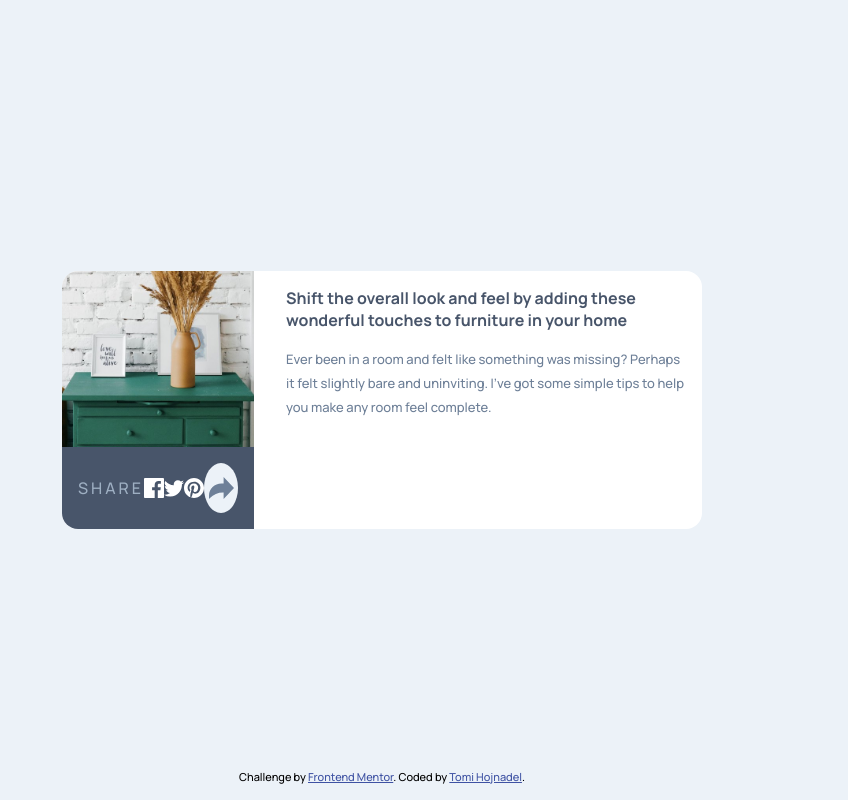
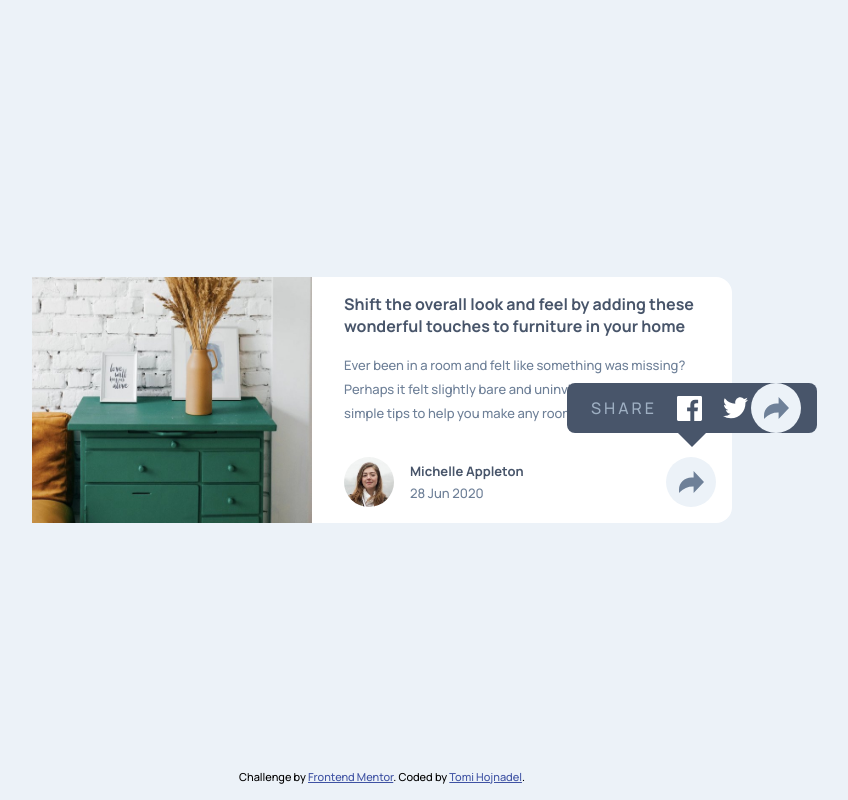
Before and after one commit to tomashoj2001/FEM-Article-Preview-Component, a plain HTML site: page index.html in a window 1280 px wide. Both pictures are taken after a click on the element 919 px from the left and 482 px from the top of the page. Shown: the whole page, without its empty margins (258-1106 px from the left). Drawn offline with Linux system fonts and the light colour scheme.

Commit message:
Update style.css

```diff
--- a/style.css
+++ b/style.css
@@ -27,12 +27,14 @@ body {
 
 
         /* MAIN */
+
 .card {
     width: 90vw;
     background-color: white;
     border-radius: 1rem;
     overflow: hidden;
     margin: 3rem;
+    position: relative;
 }
 
 .picture__container {
@@ -50,6 +52,7 @@ body {
 
 main {
     padding: 1rem;
+    padding-bottom: 0;
     margin-top: 1rem;
 }
 
@@ -70,6 +73,7 @@ main {
 
 .credits {
     height: 50px;
+    margin-bottom: 1rem;
     display: grid;
     grid-template-columns: min-content 3fr min-content;
 }
@@ -124,7 +128,6 @@ main {
 .share {
     display: none;
     z-index: -1;
-    margin-top: -2rem;
     background-color: var(--Very-Dark-Grayish-Blue);
     padding: 0 1rem;
 }
@@ -154,28 +157,75 @@ main {
 }
 
 .share.active {
-    height: calc(50px + 2rem);
+    height: calc(50px + 1.5rem);
+    width: calc(100% + 2rem);
+    margin-top: -0.5rem;
+    margin-left: -1rem;
+    padding-bottom: 0.5rem;
     background-color:var(--Very-Dark-Grayish-Blue);
-    width: 100%;
-    z-index: 10;
     display: flex;
     justify-content: center;
     align-items: center;
-    transform: scale(1);
 }
 
 
         /* RESPONSIVE DESIGN */
 
-@media screen and (min-width: 1024px) {
+@media screen and (min-width: 900px) {
     .card {
         display: grid;
-        grid-template-columns: 30% 1fr;
+        grid-template-columns: 40% 1fr;
         column-gap: 1rem;
-        width: 50vw;
+        width: 700px;
+        overflow: visible;
     }
     main {
         margin-top: 0;
+    }
+
+    .picture__container {
+        height: 100%;
+        width: 100%;
+    }
+    .picture__img {
+        width: 100%;
+        object-fit: fill;
+    }
+    .credits.active {
+        display: flex;
+    }
+    .share.active {
+        /* width: fit-content; */
+        width: 250px;
+        height: 50px;
+        border-radius: 0.5rem;
+        background-color:var(--Very-Dark-Grayish-Blue);
+        display: flex;
+        justify-content: center;
+        align-items: center;
+        margin: 0;
+        padding: 0 1.5rem;
+        z-index: inherit;
+        position: absolute;
+        right: -85px;
+        bottom: 90px;
+    }
+    .share:after {
+        content: '';
+        position: absolute;
+        bottom: -29px;
+        z-index: 100;
+        left: 50%;
+        transform: translate(-50%, 0px);
+        border: 15px solid;
+        border-color: var(--Very-Dark-Grayish-Blue) transparent transparent;
+    }
+    .share__btn--container{
+        position: absolute;
+        right: 1rem;
+    }
+    .share__btn--container--hide {
+        display: none;
     }
 }
 
```
